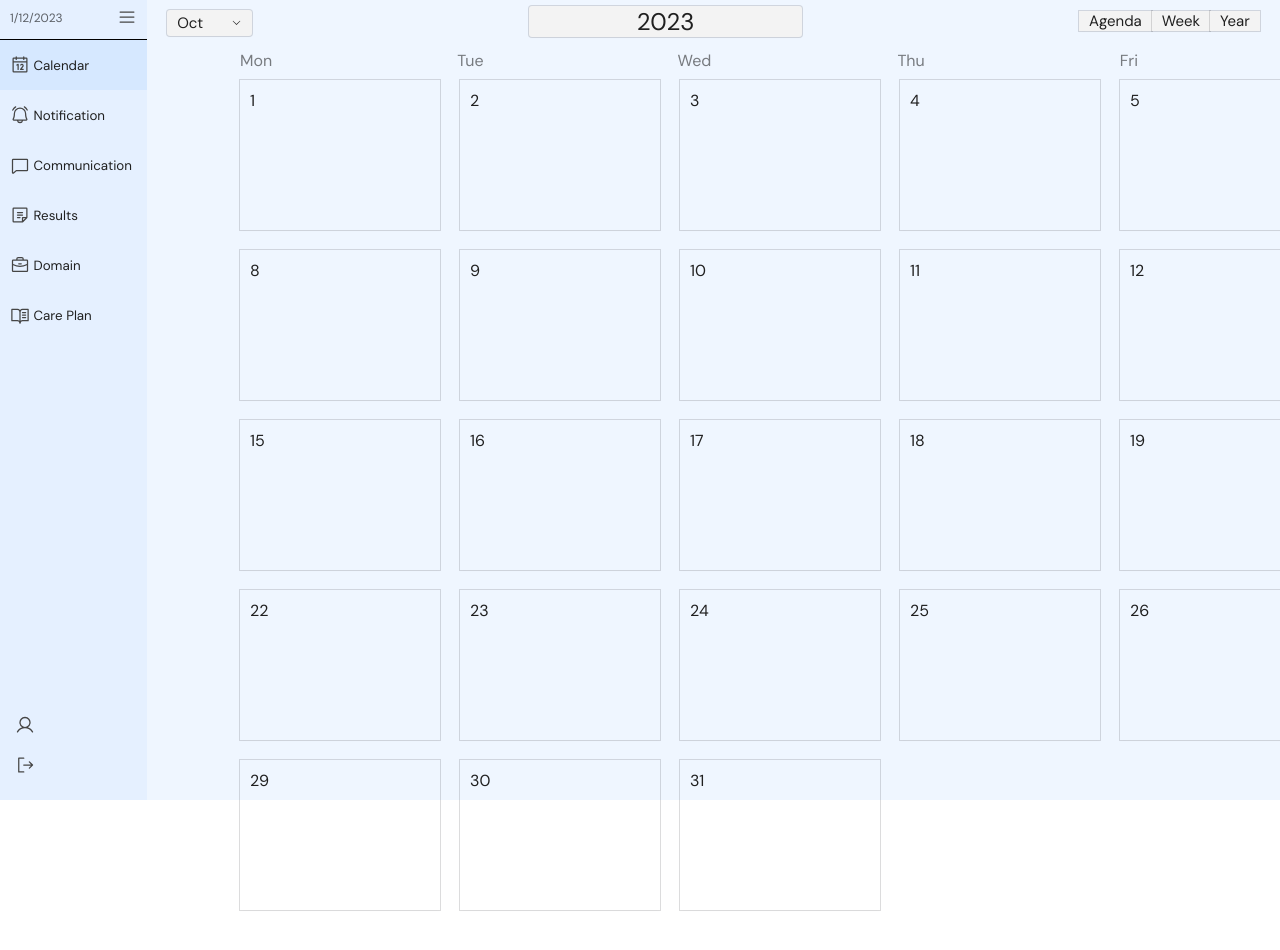
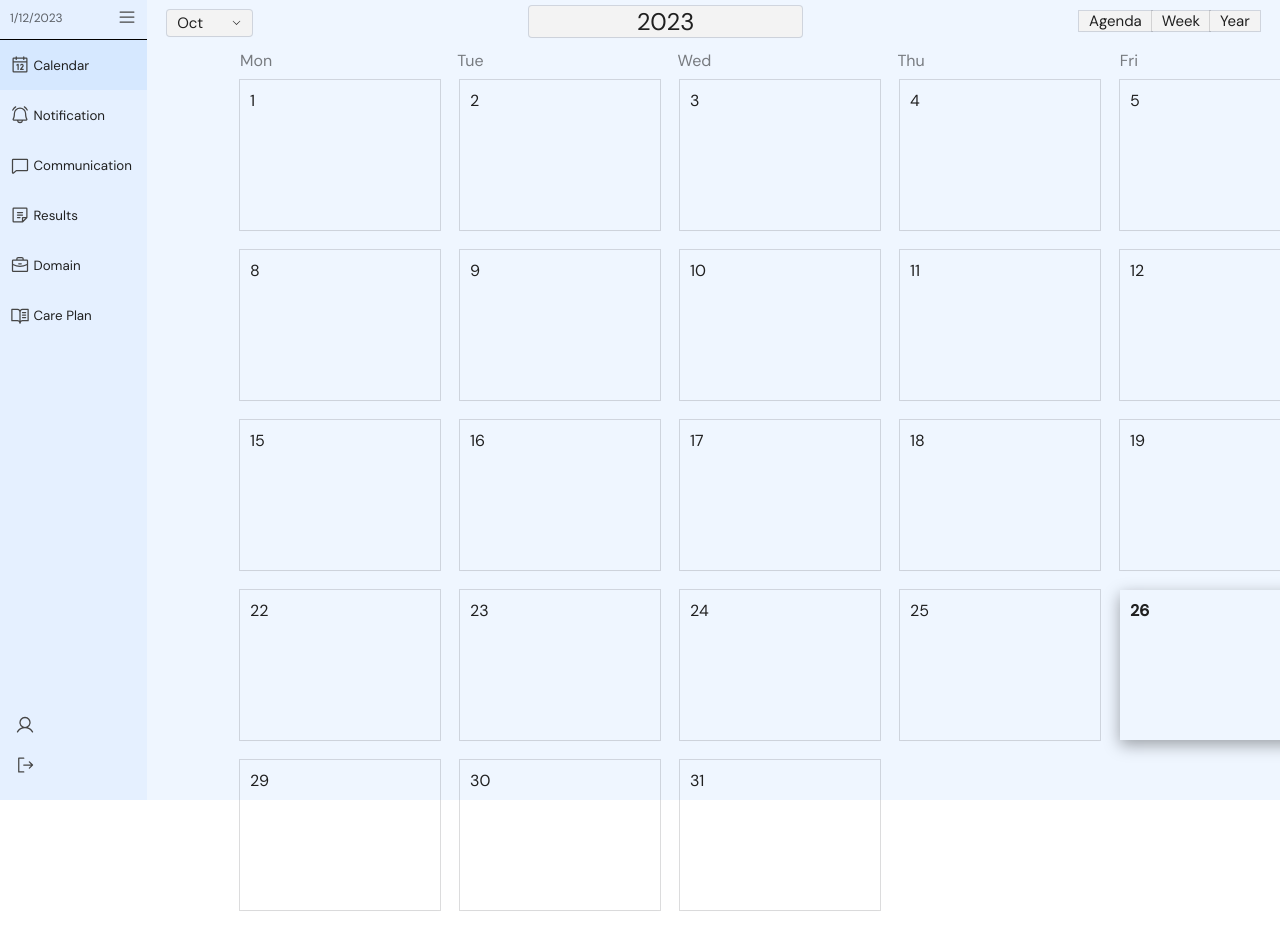
Before and after one commit to DiamondD7/yougotjob_client, a React (Vite) app: page /home in a window 1280 px wide. Both pictures are taken after a click on the button "Calendar". Shown: the top 950 px of the page. Built offline with nearby package versions, Linux system fonts and the light colour scheme.

Commit message:
added the highlight for the day of the month

```diff
--- a/src/components/Calendar/Calendar.jsx
+++ b/src/components/Calendar/Calendar.jsx
@@ -5,7 +5,6 @@ import { currentYear, handleYearChange } from "../../assets/js/months";
 import "../../styles/calendarstyles.css";
 const Calendar = () => {
   const today = new Date();
-
   const days = [
     1, 2, 3, 4, 5, 6, 7, 8, 9, 10, 11, 12, 13, 14, 15, 16, 17, 18, 19, 20, 21,
     22, 23, 24, 25, 26, 27, 28, 29, 30, 31,
@@ -125,7 +124,11 @@ const Calendar = () => {
         {days.map(
           (day) => (
             days.splice(selectedMaxMonthDays),
-            (
+            day === today.getUTCDate() ? (
+              <div className="calendar-grid-day__wrapper dayOfTheMonth-highlight">
+                <p>{day}</p>
+              </div>
+            ) : (
               <div className="calendar-grid-day__wrapper">
                 <p>{day}</p>
               </div>
--- a/src/styles/calendarstyles.css
+++ b/src/styles/calendarstyles.css
@@ -98,6 +98,11 @@
     background-color: #f3f3f3;
 }
 
+.dayOfTheMonth-highlight{
+    box-shadow: rgba(0, 0, 0, 0.35) 0px 5px 15px;
+    font-weight: bold;
+}
+
 .daysOfWeek__wrapper{
     position: absolute;
     top:50px;
```
